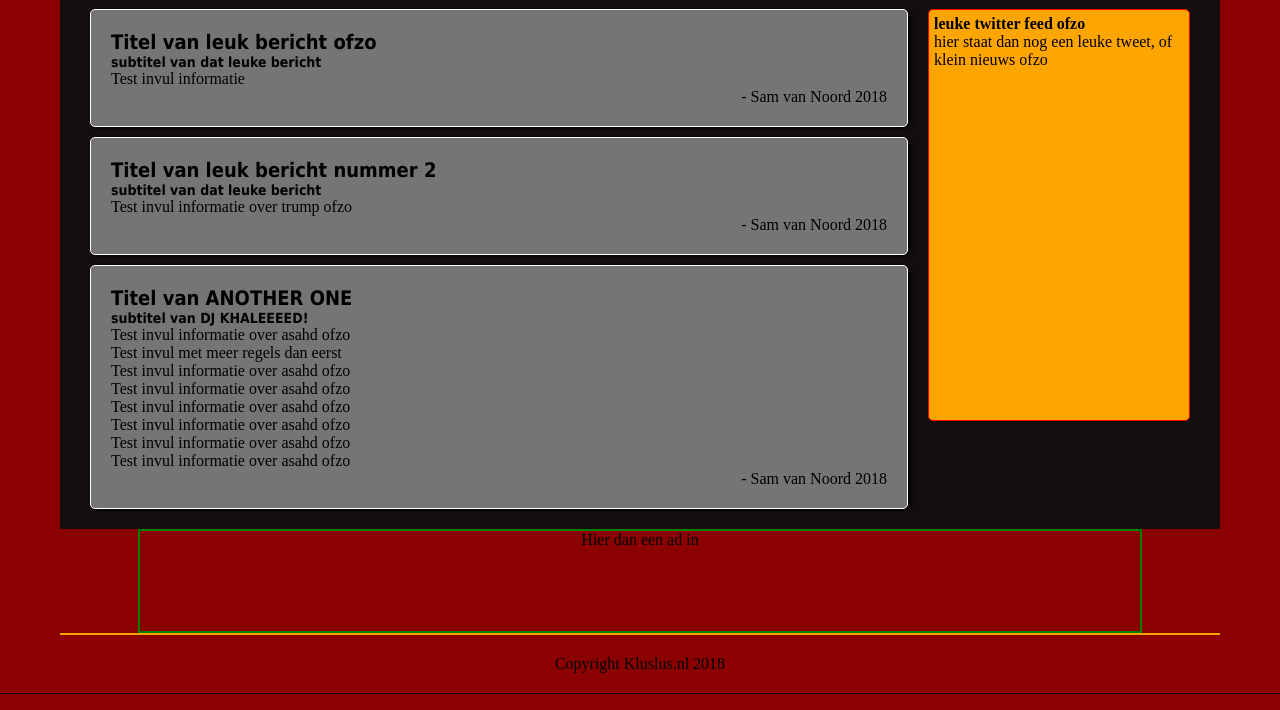
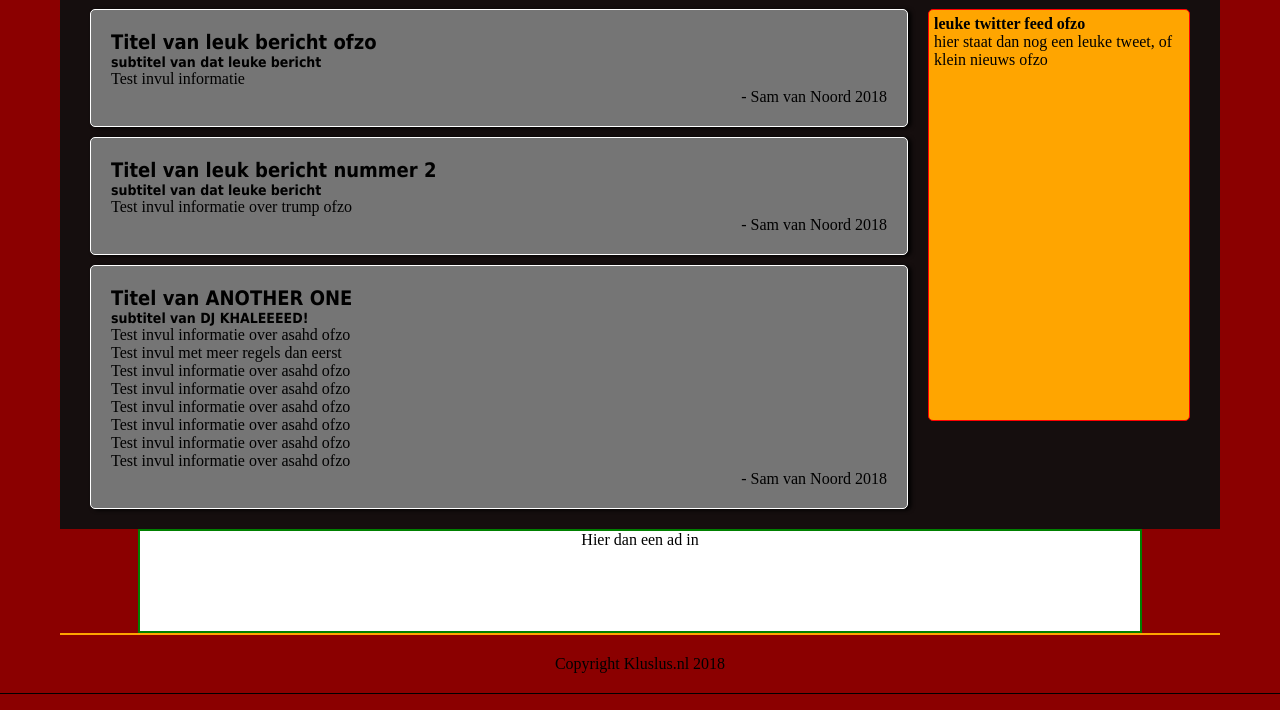
Before and after one commit to slvn99/Kluslus.nl, a PHP site: page /Home.html in a window 1280 px wide. Shown: the part 90-800 px from the top of the page. Run offline with PHP 8.4, Linux system fonts and the light colour scheme.

Commit message:
ad banner minor change

```diff
--- a/Website shit/Home.css
+++ b/Website shit/Home.css
@@ -138,6 +138,8 @@ nav > ul > li > a:hover:not(.active){background-color:yellow;}
 
 }
 #ad_banner{
+	padding-top: 25px;
+	background: white;
 	margin:auto;
 	text-align: center;
 	padding: 0;
```
